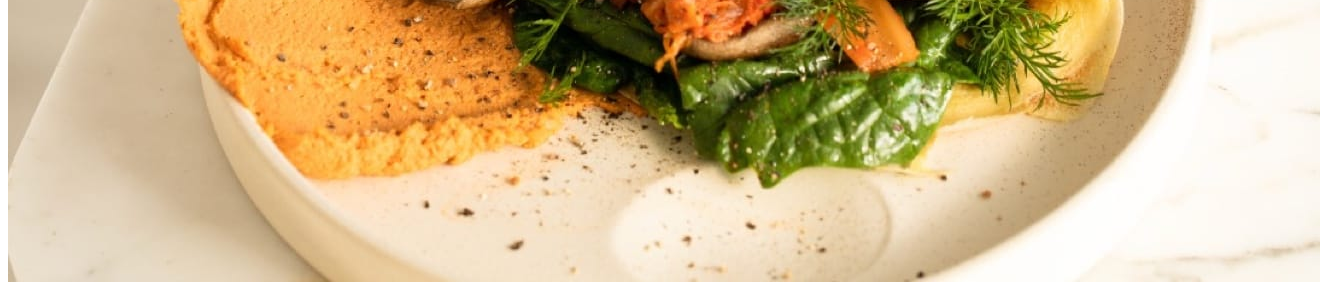
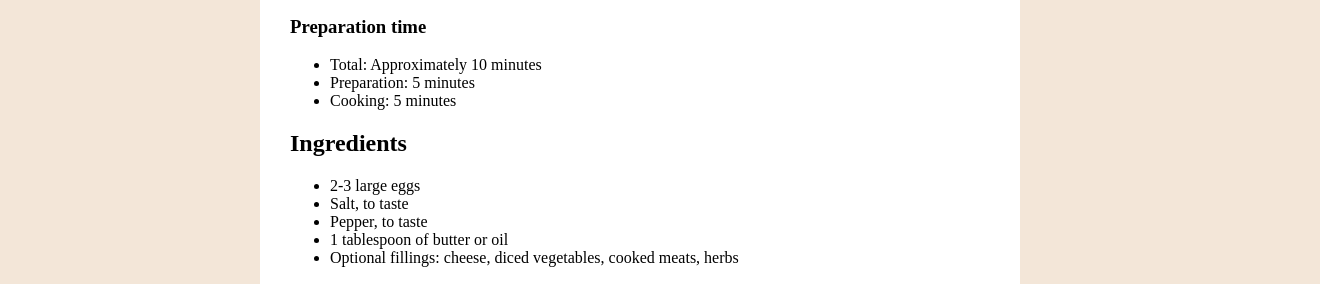
Before and after one commit to rislye/recipe-page-main, a plain HTML site: page index.html in a window 1280 px wide. Shown: the part 344-628 px from the top of the page, 1320 px wide, since content can reach past the window. Drawn offline with Linux system fonts and the light colour scheme.

Commit message:
main css

```diff
--- a/index.html
+++ b/index.html
@@ -5,7 +5,7 @@
   <meta name="viewport" content="width=device-width, initial-scale=1.0"> <!-- displays site properly based on user's device -->
 
   <link rel="icon" type="image/png" sizes="32x32" href="./assets/images/favicon-32x32.png">
-  <link rel="stylesheet" href="style.css"
+  <link rel="stylesheet" href="style.css">
 
   <title>Frontend Mentor | Recipe page</title>
 
@@ -17,7 +17,7 @@
 </head>
 <body>
 <div class="main-div">
-  <img src="./assets/images/image-omelette.jpeg" alt="French omelette">
+  <img src="./assets/images/image-omelette.jpeg" alt="French omelette" id="omelette">
   <div class="description">
     <h1>Simple Omelette Recipe</h1>
     <p>An easy and quick dish, perfect for any meal. This classic omelette combines beaten eggs cooked
@@ -82,10 +82,12 @@
       22g
     </div>
   </div>
-  <div class="attribution">
+  <footer>
+    <div class="attribution">
     Challenge by <a href="https://www.frontendmentor.io?ref=challenge" target="_blank">Frontend Mentor</a>.
     Coded by <a href="#">Your Name Here</a>.
-  </div>
+    </div>
+  </footer>
 </div>
 </body>
 </html>
--- a/style.css
+++ b/style.css
@@ -0,0 +1,21 @@
+body {
+    background-color: hsl(30, 54%, 90%);
+
+}
+
+
+
+
+.main-div {
+    background: hsl(0, 0%, 100%);
+    margin: auto;
+    width: 700px;
+    padding: 30px;
+    border-radius: 2rem;
+}
+
+img {
+    height: auto;
+    width: 400px;
+
+}
```
